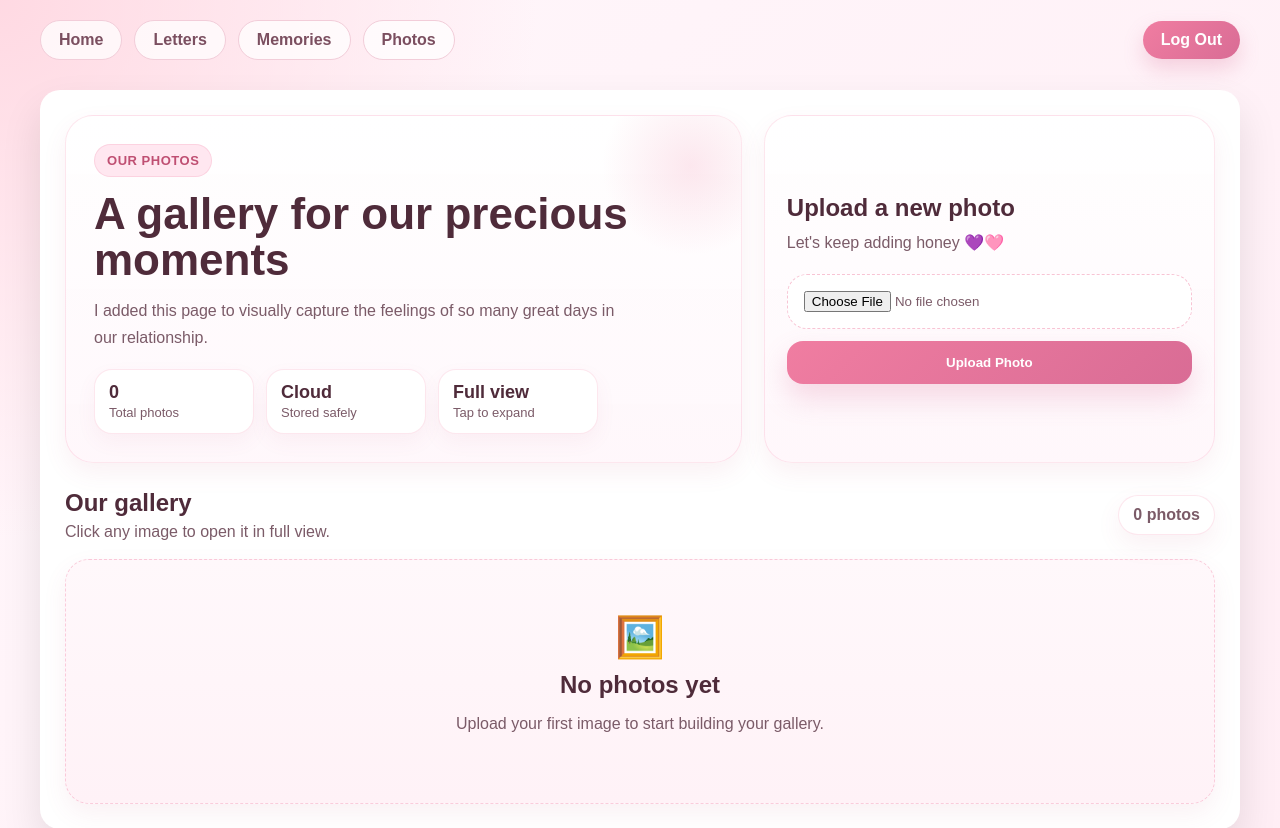
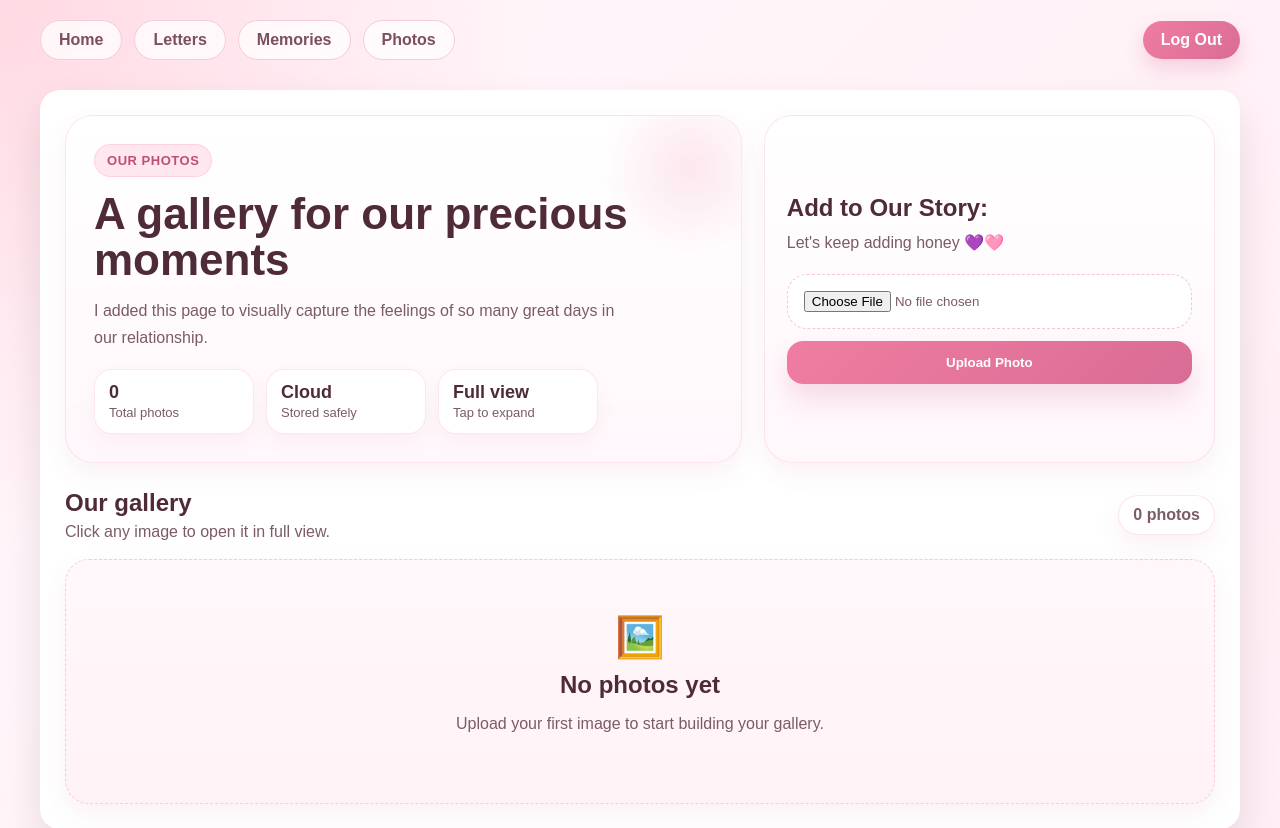
Before and after one commit to josephwaynek2000-alt/login_project, a Flask app: template templates/photos.html in a window 1280 px wide. Shown: the top 828 px of the page. Run offline with Flask 3, Linux system fonts and the light colour scheme; the template is opened without the code that fills it, so the values that code supplies are empty.

Commit message:
updates to photos

```diff
--- a/templates/photos.html
+++ b/templates/photos.html
@@ -477,7 +477,7 @@
         </div>
 
         <div class="upload-panel">
-            <h2 class="upload-title">Upload a new photo</h2>
+            <h2 class="upload-title">Add to Our Story:</h2>
             <p class="upload-copy">
                 Let's keep adding honey 💜🩷
             </p>
```
